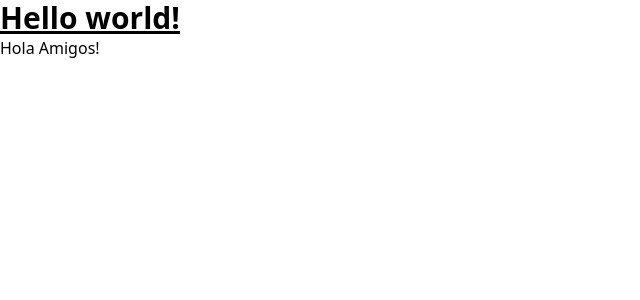
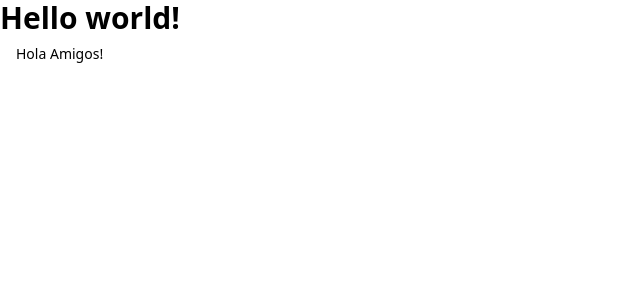
Before and after one commit to pelek1987/szkola-reacta-v2, a React (Vite) app: page / in a window 1280 px wide. Shown: the top 300 px of the page, without its empty margins (0-640 px from the left). Built offline with nearby package versions, Linux system fonts and the light colour scheme.

Commit message:
add basic styles for Text component

```diff
--- a/src/App.tsx
+++ b/src/App.tsx
@@ -3,7 +3,7 @@ import { Text } from "./ui";
 const App = () => {
   return (
     <>
-      <h1 className="text-3xl font-bold underline">Hello world!</h1>
+      <h1 className="text-3xl font-bold">Hello world!</h1>
       <Text>Hola Amigos!</Text>
     </>
   );
--- a/src/ui/Text/Text.tsx
+++ b/src/ui/Text/Text.tsx
@@ -3,5 +3,5 @@ type Props = {
 };
 
 export const Text = ({ children }: Props) => {
-  return <p>{children}</p>;
+  return <p className="text-sm font-light px-4 py-2">{children}</p>;
 };
```
